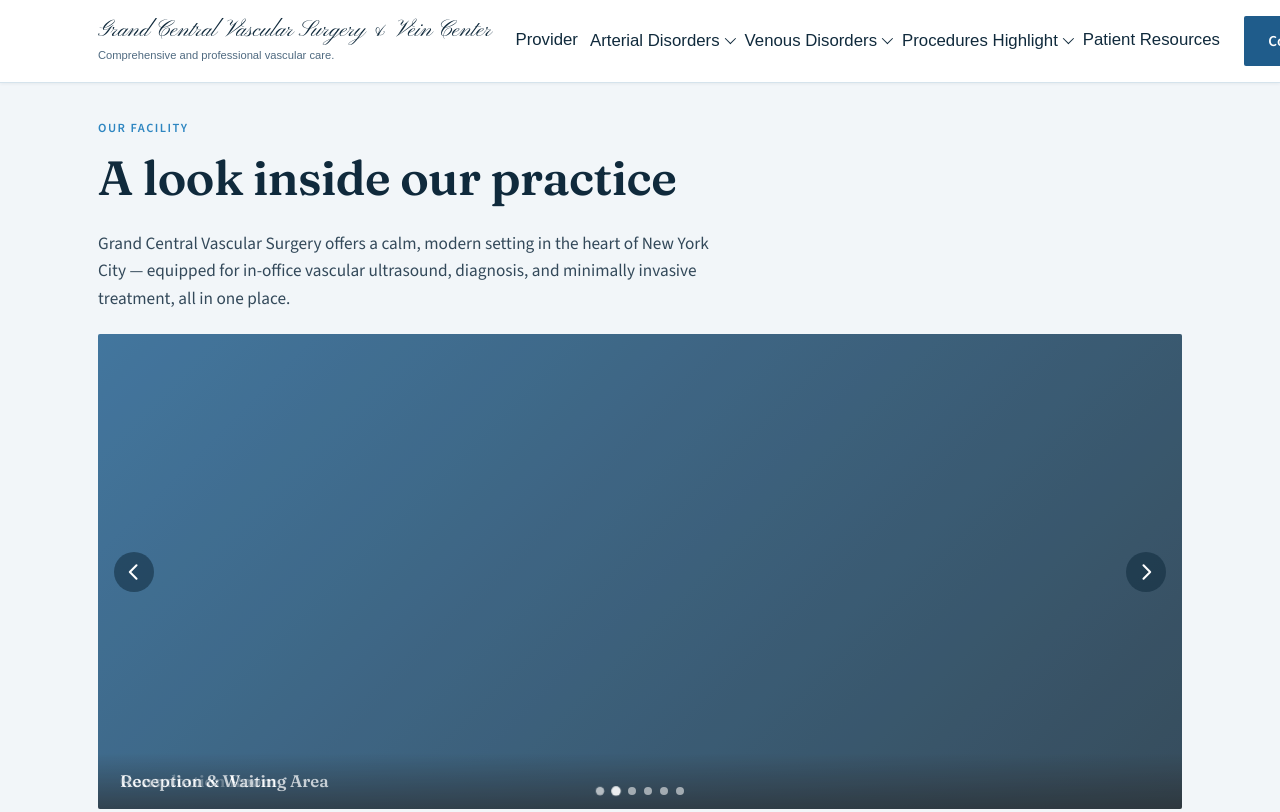
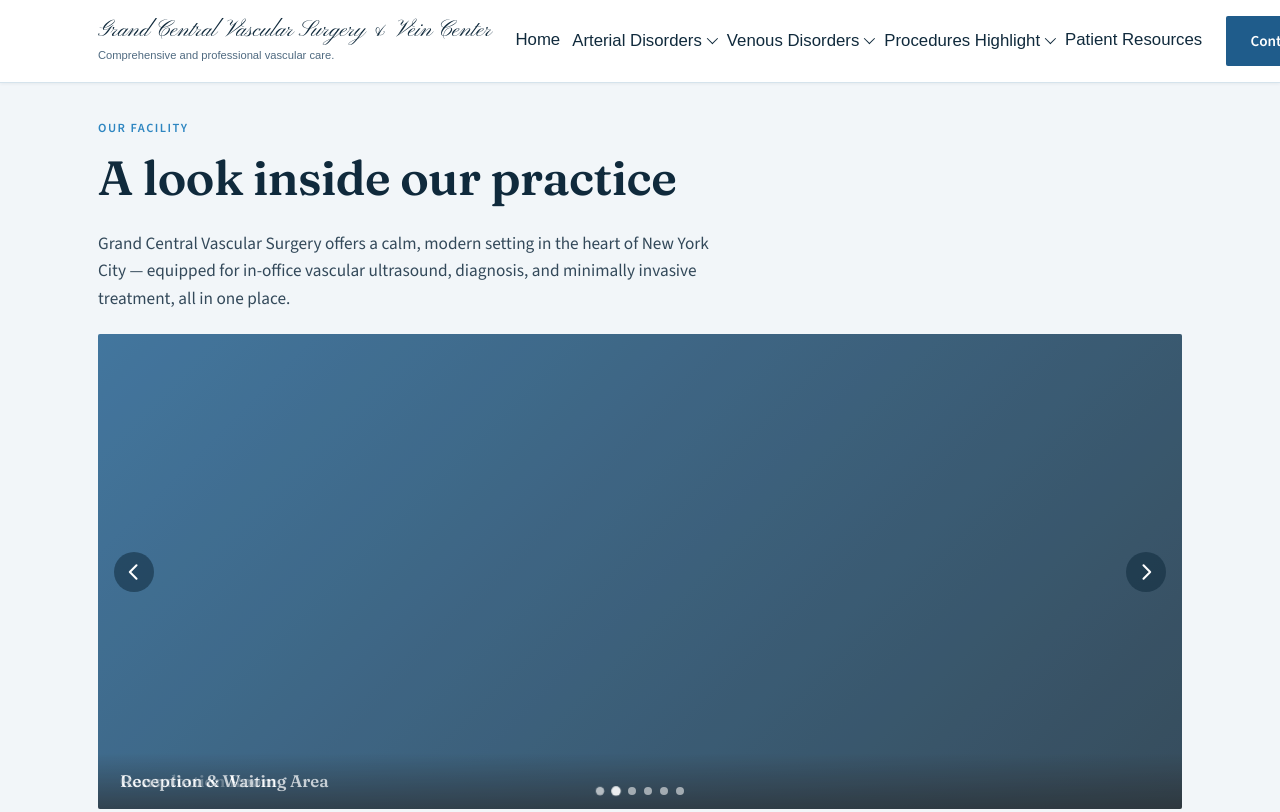
Before and after one commit to jr4419/new-site, an Eleventy site: page src/index.html in a window 1280 px wide. Shown: the top 812 px of the page. Built offline with nearby package versions, Linux system fonts and the light colour scheme; Eleventy itself is replaced by a stand-in of ours; files that its build step writes are made by us from their sources.

Commit message:
Add files via upload

```diff
--- a/src/_includes/layouts/base.njk
+++ b/src/_includes/layouts/base.njk
@@ -24,7 +24,7 @@
         </span>
       </a>
       <nav class="main-nav">
-        <a href="/#provider">Provider</a>
+        <a href="/#top">Home</a>
         {% for cat in nav.categories %}
         <div class="nav-item">
           <a href="{{ cat.url }}">{{ cat.label }}<span class="caret" aria-hidden="true"></span></a>
@@ -43,7 +43,7 @@
       </label>
     </div>
     <nav class="mobile-nav">
-      <a href="/#provider">Provider</a>
+      <a href="/#top">Home</a>
       {% for cat in nav.categories %}
       <details class="mobile-nav-group">
         <summary>{{ cat.label }}</summary>
```
